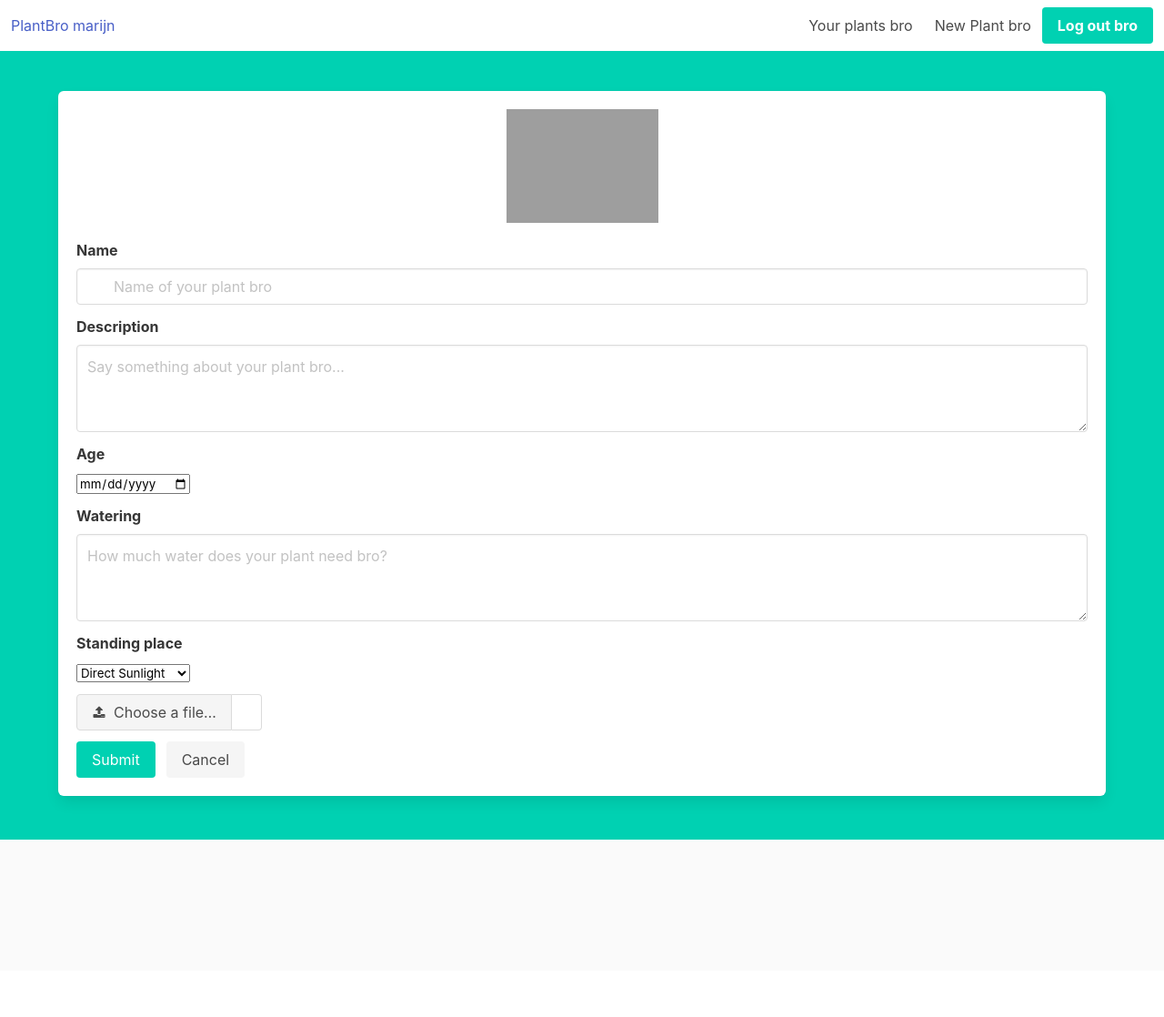
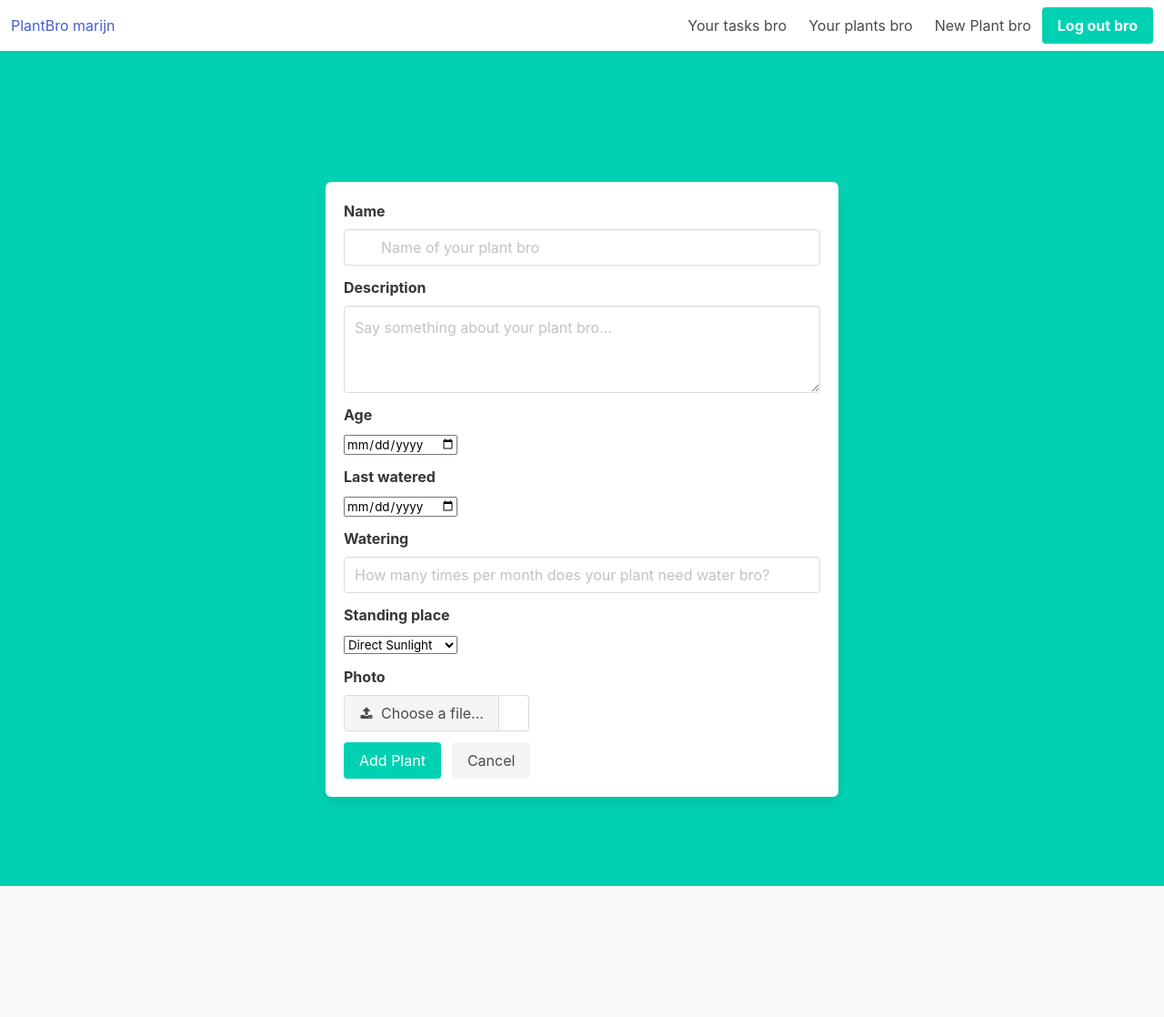
Before and after one commit to marijn111/django-plants-app, a Django app: page /new_plant in a window 1280 px wide. Shown: the whole page at 91% size. Before the commit the page ends 923 px from the top, so only its background shows below. Run offline with Django 3.2, Linux system fonts and the light colour scheme; a user stored in the database is signed in; some libraries are stand-ins or nearby versions; grey boxes are pictures that could not be loaded.

Commit message:
add plants, add tasks

```diff
--- a/plants_app/plants/forms.py
+++ b/plants_app/plants/forms.py
@@ -98,10 +98,13 @@ class AddPlantForm(forms.Form):
         'class': 'file-input'
     }))
 
-    watering = forms.CharField(widget=forms.Textarea(attrs={
-        'placeholder': 'How much water does your plant need bro?',
-        'class': 'textarea',
-        'rows': 3
+    watering = forms.IntegerField(widget=forms.NumberInput(attrs={
+        'placeholder': 'How many times per month does your plant need water bro?',
+        'class': 'input'
+    }))
+
+    last_watered = forms.DateTimeField(widget=forms.DateInput(attrs={
+        'type': 'date'
     }))
 
     standplace = forms.CharField(widget=forms.Select(choices=STANDPLACE_CHOICES))
@@ -121,3 +124,30 @@ class AddPlantForm(forms.Form):
             # do some validation, if it fails
             raise forms.ValidationError('epic image fail')
         return image
+
+    def clean_watering(self):
+        watering = self.cleaned_data.get('watering')
+
+        # if not watering.is_integer():
+        #     raise forms.ValidationError('watering must be a number bro...')
+        if watering > 31:
+            raise forms.ValidationError("You can't water your plant more than 1 time per day bro...")
+
+        return watering
+
+    def clean_last_watered(self):
+        last_watered = self.cleaned_data.get('last_watered')
+        now = datetime.datetime.now()
+        now = now.replace(tzinfo=utc)
+
+        if last_watered > now:
+            raise forms.ValidationError("Did you really last water your plant in the future bro...")
+
+        return last_watered
+
+
+class TaskDateFilter(forms.Form):
+    date = forms.DateTimeField(widget=forms.DateInput(attrs={
+        'type': 'date',
+        'placeholder': 'select a date'
+    }))
--- a/plants_app/plants/templates/plants/add_plant.html
+++ b/plants_app/plants/templates/plants/add_plant.html
@@ -6,14 +6,11 @@
     <section class="hero is-primary is-fullheight">
           <div class="hero-body">
               <div class="container">
-                <div class="columns is-5-tablet is-4-desktop is-3-widescreen">
-                    <div class="column">
-                        <form method="POST" class="box">
+                <div class="columns is-5-tablet is-4-desktop is-3-widescreen is-centered">
+                    <div class="column is-6">
+                        <form method="POST" class="box" enctype="multipart/form-data">
                               {% csrf_token %}
                             {{ form.errors }}
-                            <div class="field has-text-centered">
-                                <img src="images/logo.png" width="167">
-                            </div>
                             <div class="field">
                                 <label class="label">Name</label>
                                 <div class="control has-icons-left">
@@ -32,6 +29,12 @@
                                     {{ form.age }}
                                 </div>
                             </div>
+                            <div class="field">
+                                <label class="label">Last watered</label>
+                                <div class="control">
+                                    {{ form.last_watered }}
+                                </div>
+                            </div>
                            <div class="field">
                                 <label class="label">Watering</label>
                                 <div class="control">
@@ -45,6 +48,7 @@
                                 </div>
                             </div>
                             <div class="field">
+                                <label class="label">Photo</label>
                                 <div class="file has-name is-left">
                                   <label class="file-label">
                                       {{ form.image }}
@@ -64,7 +68,7 @@
                             </div>
                             <div class="field is-grouped">
                               <div class="control">
-                                <button type="submit" class="button is-primary">Submit</button>
+                                <button type="submit" class="button is-primary">Add Plant</button>
                               </div>
                               <div class="control">
                                   <a href="{% url 'plant-list' %}">
--- a/plants_app/plants/templates/plants/main.html
+++ b/plants_app/plants/templates/plants/main.html
@@ -1,3 +1,4 @@
+{% load static %}
 <!DOCTYPE html>
 <html lang="en">
 
@@ -7,6 +8,7 @@
     <meta http-equiv="X-UA-Compatible" content="ie=edge">
     <title>Document</title>
     <link rel="stylesheet" href="https://cdnjs.cloudflare.com/ajax/libs/bulma/0.6.2/css/bulma.css" />
+    <link rel="stylesheet" href="{% static 'css/main.css' %}" />
     <link rel="stylesheet" href="https://stackpath.bootstrapcdn.com/font-awesome/4.7.0/css/font-awesome.min.css" />
     <script src="https://ajax.googleapis.com/ajax/libs/jquery/3.5.1/jquery.min.js"></script>
 
@@ -32,6 +34,9 @@
     <div class="navbar-end">
       <div class="navbar-item">
       {% if request.user.is_authenticated %}
+        <a href="{% url 'tasks' %}" class="navbar-item">
+            Your tasks bro
+        </a>
       <a href="{% url 'plant-list' %}" class="navbar-item">
         Your plants bro
       </a>
--- a/plants_app/plants/templates/plants/plants_overview.html
+++ b/plants_app/plants/templates/plants/plants_overview.html
@@ -35,12 +35,6 @@
 {#            </div>#}
 {#        </div>#}
 {#    </section>#}
-    <style>
-        .container {
-            margin-top: 100px;
-            margin-bottom: 50px;
-        }
-    </style>
 
 
     <section class="container">
--- a/plants_app/plants/templates/plants/register_page.html
+++ b/plants_app/plants/templates/plants/register_page.html
@@ -48,7 +48,7 @@
             </div>
             <div class="field">
               <button type="submit" class="button is-success">
-                Login
+                Sign up
               </button>
             </div>
           </form>
--- a/plants_app/plants/urls.py
+++ b/plants_app/plants/urls.py
@@ -10,5 +10,6 @@ urlpatterns = [
     path('plants', views.PlantListView.as_view(), name='plant-list'),
     path('plant/<int:pk>', views.PlantItemView.as_view(), name='plant_item'),
     path('delete_plant/<int:plant_id>', views.delete_plant, name='delete_plant'),
-    path('new_plant', views.new_plant, name='new_plant')
+    path('new_plant', views.new_plant, name='new_plant'),
+    path('tasks', views.tasks, name='tasks')
 ]
--- a/plants_app/plants/views.py
+++ b/plants_app/plants/views.py
@@ -7,6 +7,8 @@ from django.views.generic.detail import DetailView
 from django.contrib.auth import authenticate, login, get_user_model, logout
 from . import forms
 from . import models
+
+import datetime
 
 
 User = get_user_model()
@@ -118,6 +120,11 @@ def new_plant(request):
             watering = form.cleaned_data.get('watering')
             standplace = form.cleaned_data.get('standplace')
             image = form.cleaned_data.get('image')
+            last_watered = form.cleaned_data.get('last_watered')
+
+            water_interval_days = round(31 / watering)
+
+            next_water_day = last_watered + datetime.timedelta(days=water_interval_days)
 
             user = request.user
 
@@ -132,7 +139,16 @@ def new_plant(request):
             )
             newly_added_plant.save()
 
-            if newly_added_plant is not None:
+            next_watering_task = models.Task.objects.create(
+                user=user,
+                plant=newly_added_plant,
+                description="Give {} some water bro".format(name),
+                date=next_water_day
+            )
+
+            next_watering_task.save()
+
+            if newly_added_plant is not None and next_watering_task is not None:
                 return redirect('/plants')
 
     else:
@@ -141,3 +157,32 @@ def new_plant(request):
     context = {'form': form}
 
     return render(request, 'plants/add_plant.html', context)
+
+
+@login_required
+def tasks(request):
+
+    context = {}
+
+    if request.POST:
+        form = forms.TaskDateFilter(request.POST)
+
+        if form.is_valid():
+            date = form.cleaned_data.get('date')
+            print(date)
+
+    else:
+        form = forms.TaskDateFilter()
+        date = datetime.datetime.now()
+
+    context['date'] = date
+    context['form'] = form
+
+    tasks = models.Task.objects.filter(user=request.user, date=date)
+
+    if tasks.count() < 1:
+        context['message'] = "No tasks for the selected date bro.."
+    else:
+        context['tasks'] = tasks
+
+    return render(request, 'plants/tasks.html', context)
--- /dev/null
+++ b/plants_app/static/css/main.css
@@ -0,0 +1,4 @@
+.container {
+            margin-top: 100px;
+            margin-bottom: 50px;
+}
```
Also changed, not shown: plants_app/plants/models.py (+8 -1 lines), plants_app/plants/templates/plants/home_page.html (+3 -56 lines), plants_app/plants/templates/plants/tasks.html (added, +66 -0 lines), plants_app/db.sqlite3, plants_app/plants/migrations/0005_auto_20201004_2231.py (added), plants_app/static/images/English-Ivy.jpg (added), plants_app/static/images/ficus_ZIrOr1h.jpg (added), plants_app/static/images/ficus_ygHMBoX.jpg (added), plants_app/static/images/giphy.gif (added), 3 other files.
